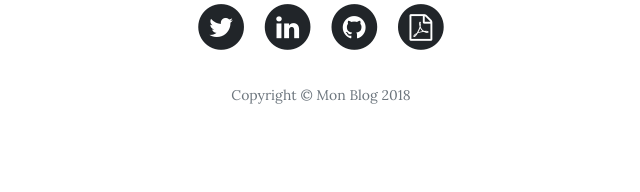
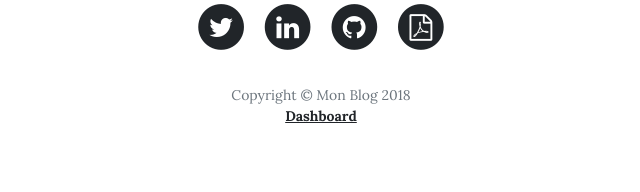
Before and after one commit to alexandrecorroy/Blog, a PHP site: page /index.php in a window 1280 px wide. Shown: the part 790-982 px from the top of the page, without its empty margins (319-959 px from the left). Before the commit the page ends 894 px from the top, so only its background shows below. Run offline with PHP 8.4, Linux system fonts and the light colour scheme; the visitor is signed in with stand-in values (Sample User, id 1); data comes from the database, SQL or seed files in the repository; data that the repository does not hold is empty.

Commit message:
minor change frontend

```diff
--- a/Helper/Helper.php
+++ b/Helper/Helper.php
@@ -25,11 +25,12 @@ class Helper
             \IntlDateFormatter::LONG,
             \IntlDateFormatter::SHORT,
             'Europe/Paris',
-            \IntlDateFormatter::GREGORIAN
+            \IntlDateFormatter::GREGORIAN,
+            "dd MMM yyyy à H'h'mm"
         );
         $date = new \DateTime($dateTime);
         $date = $formatter->format($date);
-        return str_replace(':', 'h', $date);
+        return $date;
     }
 
     public function sendMail($name, $email, $subject, $content)
--- a/View/frontend/template.php
+++ b/View/frontend/template.php
@@ -150,7 +150,16 @@
                         </a>
                     </li>
                 </ul>
-                <p class="copyright text-muted">Copyright &copy; Mon Blog 2018</p>
+                <p class="copyright text-muted">Copyright &copy; Mon Blog 2018
+                <br>
+                    <?php
+                    if (isset($_SESSION['id'])) {
+                        echo '<a class="alert-link" href="index.php?action=admin&page=login">Dashboard</a>';
+                    } else {
+                        echo '<a class="alert-link" href="index.php?action=admin&page=login">Login</a>';
+                    }
+                    ?>
+                </p>
             </div>
         </div>
     </div>
```
